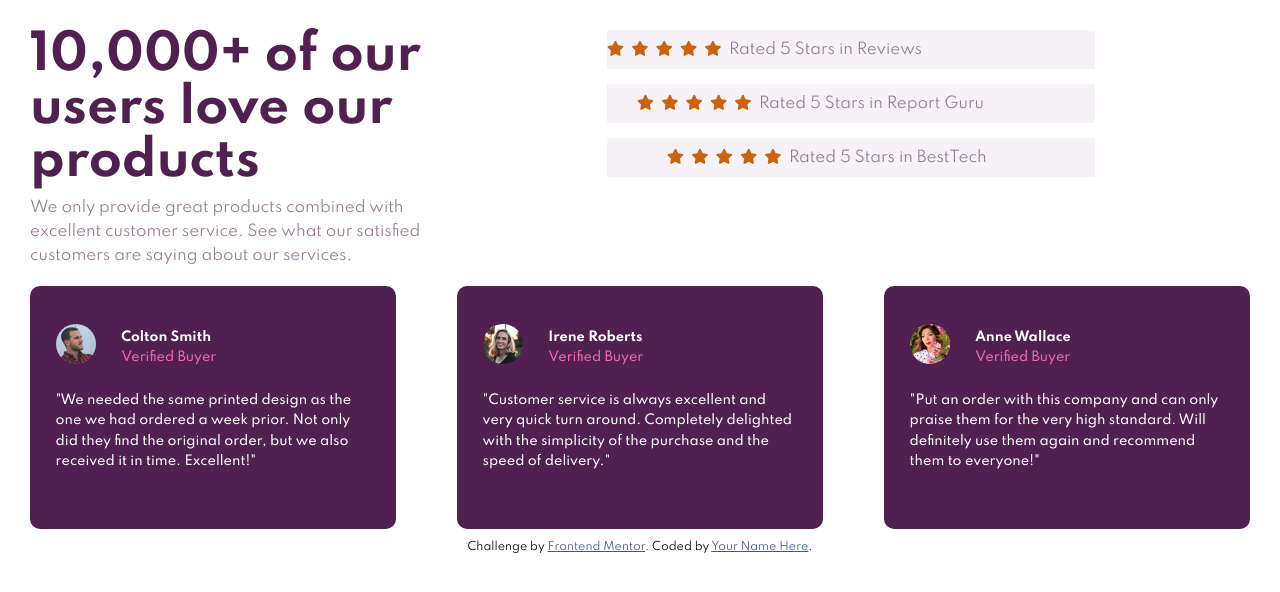
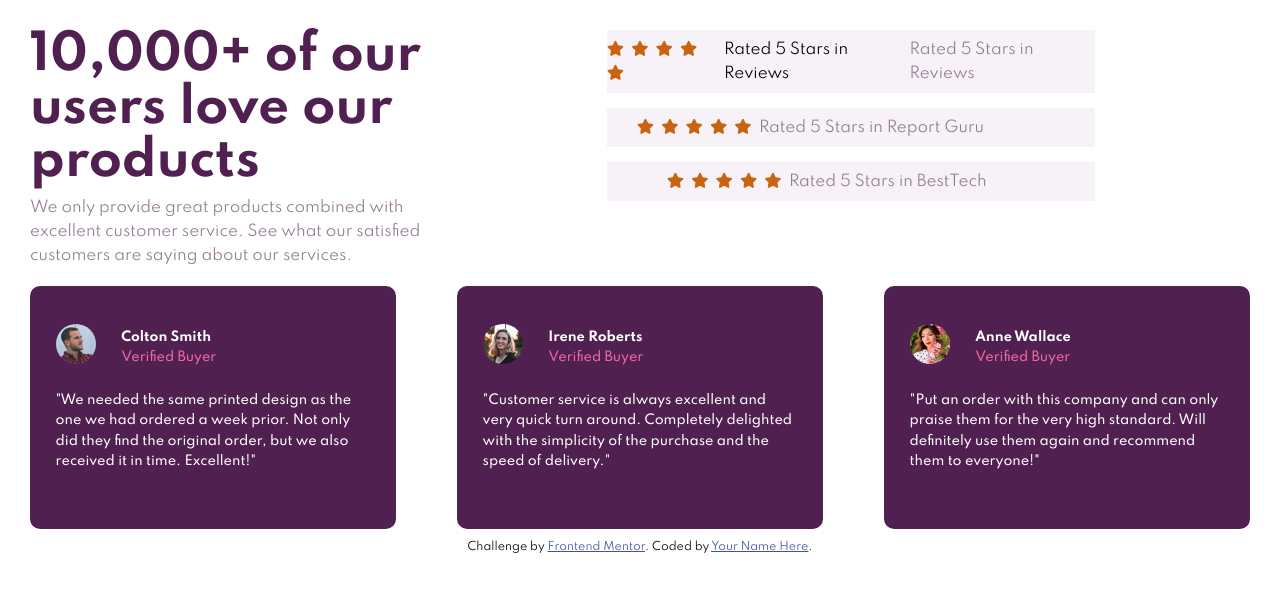
Before and after one commit to smdeep/social-proof, a plain HTML site: page index.html in a window 1280 px wide. Drawn offline with Linux system fonts and the light colour scheme.

Commit message:
Made some minor changes and reverted back

```diff
--- a/index.html
+++ b/index.html
@@ -50,6 +50,7 @@
                   class="fas fa-star"></i><i class="fas fa-star"></i>
 
               </div>
+              Rated 5 Stars in Reviews
               <p>Rated 5 Stars in Reviews</p>
             </div>
 
```
Also changed, not shown: scss/main.scss (+11 -1 lines), 1 other file.
